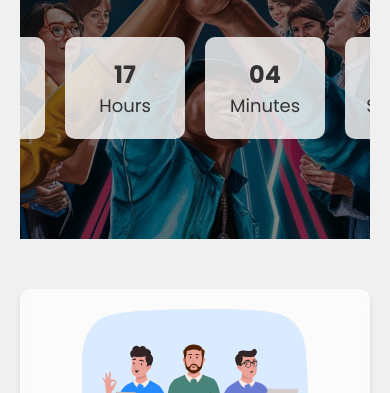
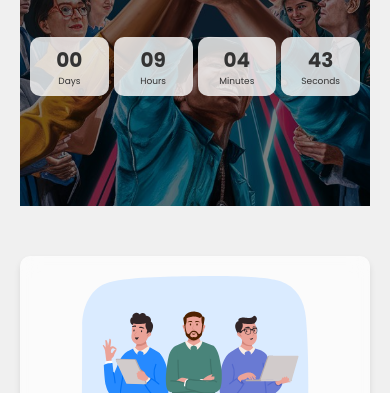
Before and after one commit to VIP-Upadhyay/sunsoor-web, a plain HTML site: page index.html in a window 390 px wide. Shown: the part 451-844 px from the top of the page. Drawn offline with Linux system fonts and the light colour scheme.

Commit message:
final web

```diff
--- a/css/style.css
+++ b/css/style.css
@@ -5,7 +5,6 @@ body {
     margin: 0;
     padding: 0;
     background-color: #f0f0f0;
-    /* Light gray background */
     background-size: cover;
     background-position: center;
     background-attachment: fixed;
@@ -92,24 +91,27 @@ nav a {
     display: flex;
     justify-content: center;
     gap: 20px;
+    flex-wrap: wrap;
+    margin: 10px;
 }
 
 .countdown-item {
     background: rgba(255, 255, 255, 0.8);
-    padding: 20px;
+    padding: 15px;
     border-radius: 10px;
-    min-width: 100px;
+    min-width: 80px;
+    flex: 1;
 }
 
 .countdown-item span {
     display: block;
-    font-size: 36px;
+    font-size: 28px;
     font-weight: 700;
 }
 
 .countdown-item p {
     margin: 0;
-    font-size: 14px;
+    font-size: 12px;
     color: #333;
     text-shadow: none;
 }
@@ -148,6 +150,7 @@ footer {
     text-align: center;
     padding: 20px 0;
 }
+
 .content {
     max-width: 800px;
     margin: 0 auto;
@@ -186,6 +189,7 @@ footer {
 .download-button:hover {
     background-color: #45a049;
 }
+
 @media (max-width: 1024px) {
     .feature-card {
         flex-basis: calc(50% - 20px);
@@ -213,15 +217,43 @@ footer {
         font-size: 18px;
     }
 
+    .countdown {
+        gap: 10px;
+    }
+
     .countdown-item {
-        min-width: 80px;
+        padding: 10px;
+        min-width: 60px;
     }
 
     .countdown-item span {
         font-size: 24px;
     }
 
+    .countdown-item p {
+        font-size: 10px;
+    }
+
     .feature-card {
         flex-basis: 100%;
     }
 }
+
+@media (max-width: 480px) {
+    .countdown {
+        gap: 5px;
+    }
+
+    .countdown-item {
+        padding: 8px;
+        min-width: 50px;
+    }
+
+    .countdown-item span {
+        font-size: 20px;
+    }
+
+    .countdown-item p {
+        font-size: 9px;
+    }
+}
--- a/index.html
+++ b/index.html
@@ -109,7 +109,7 @@
         </footer>
     </div>
     <script>
-        const countDownDate = new Date("August 10, 2024 10:00:00").getTime();
+        const countDownDate = new Date("August 10, 2024 2:00:00").getTime();
         const countdownContent = document.getElementById("countdown-content");
         const downloadContent = document.getElementById("download-content");
 
```
